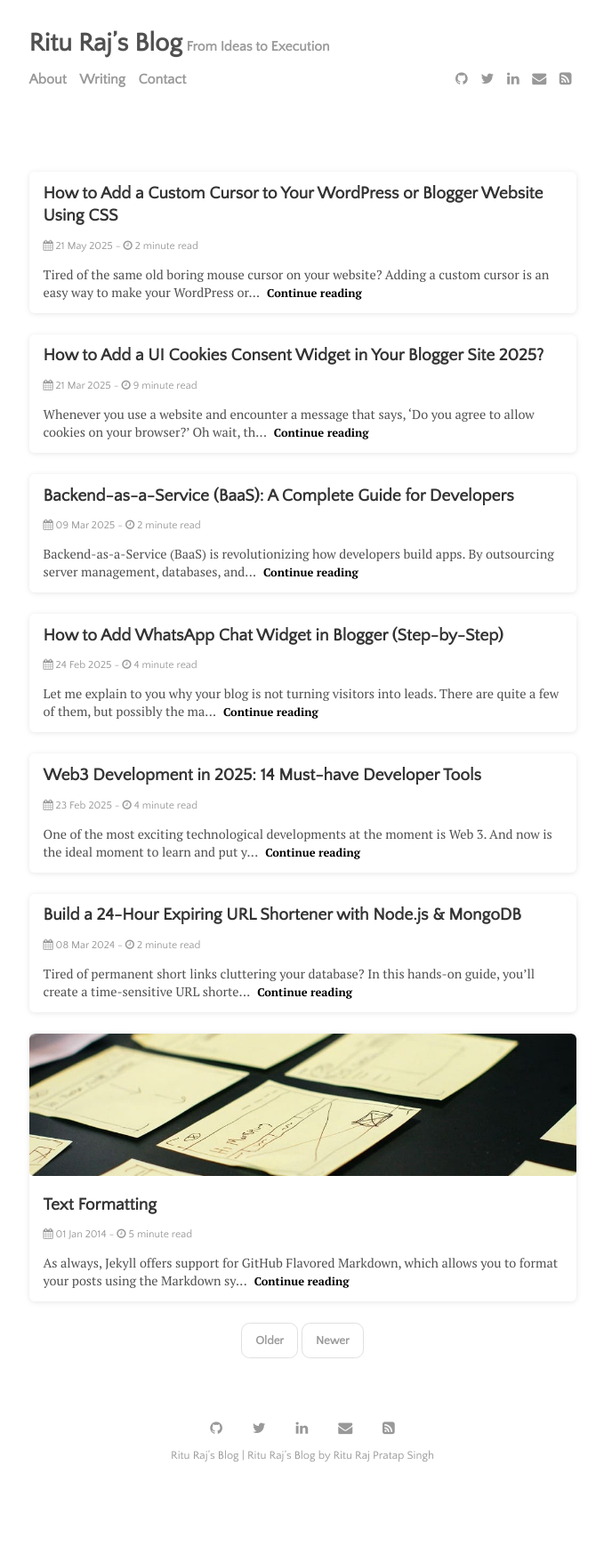
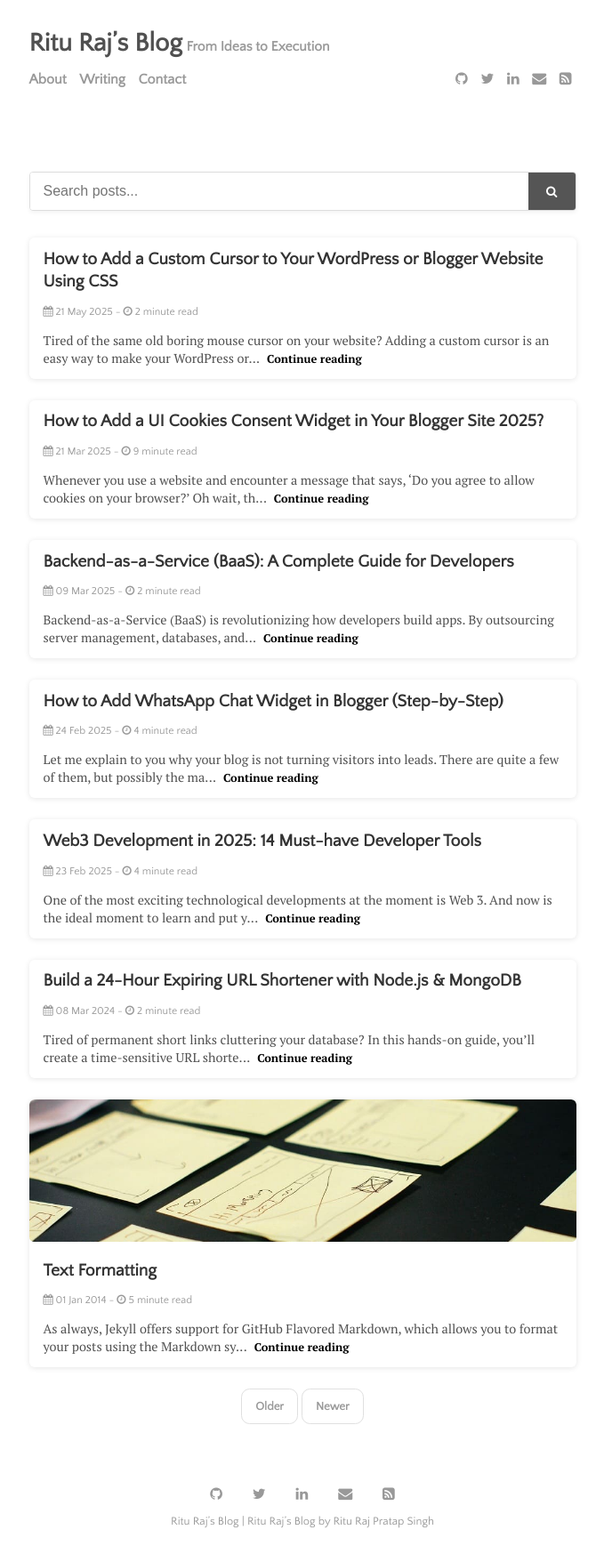
Before and after one commit to theriturajps/theriturajps.github.io, a Jekyll site: the page built from index.html, in a window 1280 px wide. Shown: the whole page at 89% size, without its empty margins (300-979 px from the left). Built offline with Jekyll 4.4.1, drawn with Linux system fonts in a browser that asks for light colours; the list of posts is cut into pages by our own code; comment, search, counter and statistics services are not loaded; before the commit the page ends 1682 px from its top, so only the background shows below that.

Commit message:
Add search functionality and JSON data for posts

```diff
--- a/_layouts/home.html
+++ b/_layouts/home.html
@@ -2,6 +2,18 @@
 layout: default
 ---
 
+<!-- Search functionality -->
+<div class="search-container">
+  <div class="search-wrapper">
+    <input type="text" id="search-input" placeholder="Search posts..." aria-label="Search posts">
+    <button id="search-button" aria-label="Search">
+      <i class="fa fa-search"></i>
+    </button>
+  </div>
+  <div id="results-container" class="search-results"></div>
+</div>
+
+<div id="posts-list">
   {% for post in paginator.posts %}
     <div class="posts-container">
       <div class="compact-card">
@@ -24,6 +36,7 @@ layout: default
       </div>
     </div>
   {% endfor %}
+</div>
 
 <!-- Pagination links -->
 <div class="pagination">
@@ -38,3 +51,137 @@ layout: default
     <span class="pagination-button">{{ site.data.settings.pagination.next_page }}</span>
   {% endif %}
 </div>
+
+<!-- Add Simple-Jekyll-Search script -->
+<script src="https://cdnjs.cloudflare.com/ajax/libs/simple-jekyll-search/1.10.0/simple-jekyll-search.min.js"></script>
+<script>
+document.addEventListener('DOMContentLoaded', function() {
+  var sjs = SimpleJekyllSearch({
+    searchInput: document.getElementById('search-input'),
+    resultsContainer: document.getElementById('results-container'),
+    json: '/search.json',
+    searchResultTemplate: '<div class="search-item"><a href="{url}" title="{title}">{title}</a><span class="search-item-date">{date}</span></div>',
+    noResultsText: 'No results found',
+    limit: 10,
+    fuzzy: false
+  });
+
+  // Show/hide results based on search input
+  var searchInput = document.getElementById('search-input');
+  var resultsContainer = document.getElementById('results-container');
+  var postsContainer = document.getElementById('posts-list');
+
+  searchInput.addEventListener('input', function() {
+    if (this.value.length > 0) {
+      resultsContainer.style.display = 'block';
+    } else {
+      resultsContainer.style.display = 'none';
+    }
+  });
+
+  // Close search results when clicking outside
+  document.addEventListener('click', function(e) {
+    if (e.target !== searchInput && !resultsContainer.contains(e.target)) {
+      resultsContainer.style.display = 'none';
+    }
+  });
+
+  // Search button click handler
+  document.getElementById('search-button').addEventListener('click', function() {
+    if (searchInput.value.length > 0) {
+      resultsContainer.style.display = 'block';
+    }
+  });
+});
+</script>
+
+<style>
+/* Search styles */
+.search-container {
+  max-width: 800px;
+  margin: 0 auto 30px;
+  position: relative;
+}
+
+.search-wrapper {
+  display: flex;
+  border: 1px solid #ddd;
+  border-radius: 4px;
+  overflow: hidden;
+  box-shadow: 0 2px 5px rgba(0,0,0,0.05);
+}
+
+#search-input {
+  flex: 1;
+  padding: 12px 15px;
+  border: none;
+  font-size: 16px;
+  outline: none;
+  width: 100%;
+}
+
+#search-button {
+  background-color: #555;
+  color: white;
+  border: none;
+  padding: 0 20px;
+  cursor: pointer;
+  transition: background-color 0.3s;
+}
+
+#search-button:hover {
+  background-color: #333;
+}
+
+.search-results {
+  position: absolute;
+  top: 100%;
+  left: 0;
+  right: 0;
+  z-index: 100;
+  background: white;
+  border: 1px solid #ddd;
+  border-radius: 0 0 4px 4px;
+  box-shadow: 0 4px 8px rgba(0,0,0,0.1);
+  max-height: 400px;
+  overflow-y: auto;
+  display: none;
+}
+
+.search-item {
+  padding: 12px 15px;
+  border-bottom: 1px solid #eee;
+  display: flex;
+  justify-content: space-between;
+  align-items: center;
+}
+
+.search-item:hover {
+  background-color: #f9f9f9;
+}
+
+.search-item a {
+  color: #333;
+  text-decoration: none;
+  font-weight: 600;
+  flex: 1;
+}
+
+.search-item-date {
+  color: #888;
+  font-size: 14px;
+  margin-left: 10px;
+}
+
+@media (max-width: 768px) {
+  .search-item {
+    flex-direction: column;
+    align-items: flex-start;
+  }
+
+  .search-item-date {
+    margin-left: 0;
+    margin-top: 5px;
+  }
+}
+</style>
```
Also changed, not shown: search.json (added, +14 -0 lines). Lines whose indentation alone changed are shown as unchanged.
